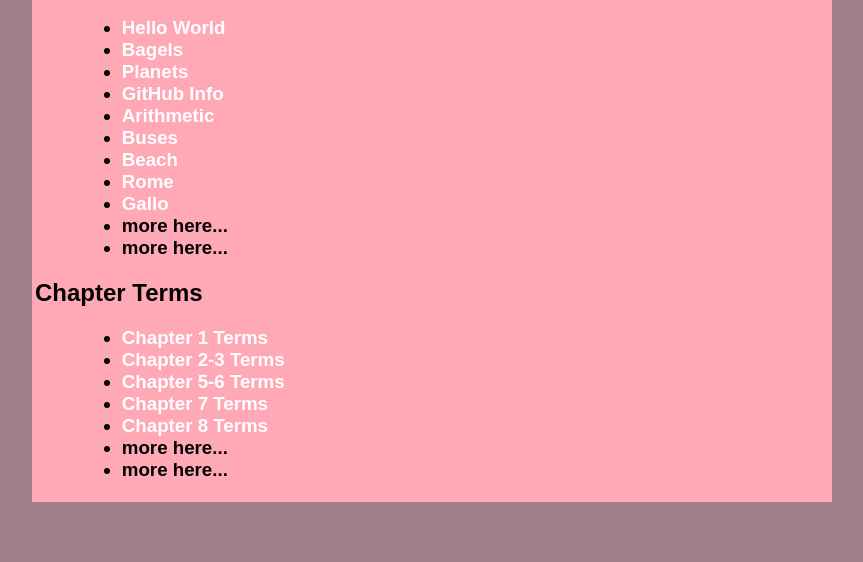
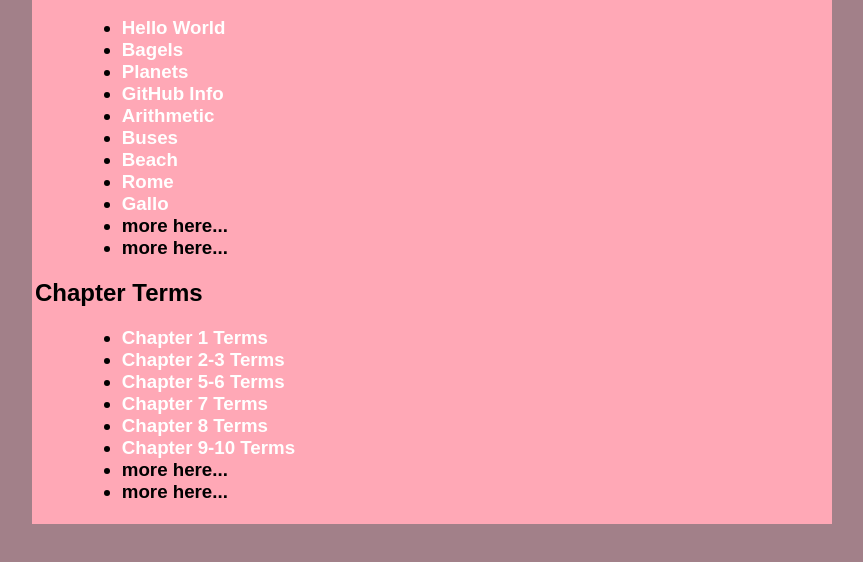
Before and after one commit to cfisher-pvcc/cfisher-pvcc.github.io, a plain HTML site: page index.html in a window 1280 px wide. Shown: the part 144-706 px from the top of the page, without its empty margins (208-1071 px from the left). Drawn offline with Linux system fonts and the light colour scheme.

Commit message:
Update index.html

```diff
--- a/index.html
+++ b/index.html
@@ -63,6 +63,7 @@ a:active {color:#20bbbb;}
     <li><a href = "ch5-6.html"> Chapter 5-6 Terms</a></li>
     <li><a href = "ch7.html"> Chapter 7 Terms</a></li>
     <li><a href = "ch8.html"> Chapter 8 Terms</a></li>
+    <li><a href = "ch9-10.html"> Chapter 9-10 Terms</a></li>
     <li>more here...</li>
     <li>more here...</li>
   </ul>
```
